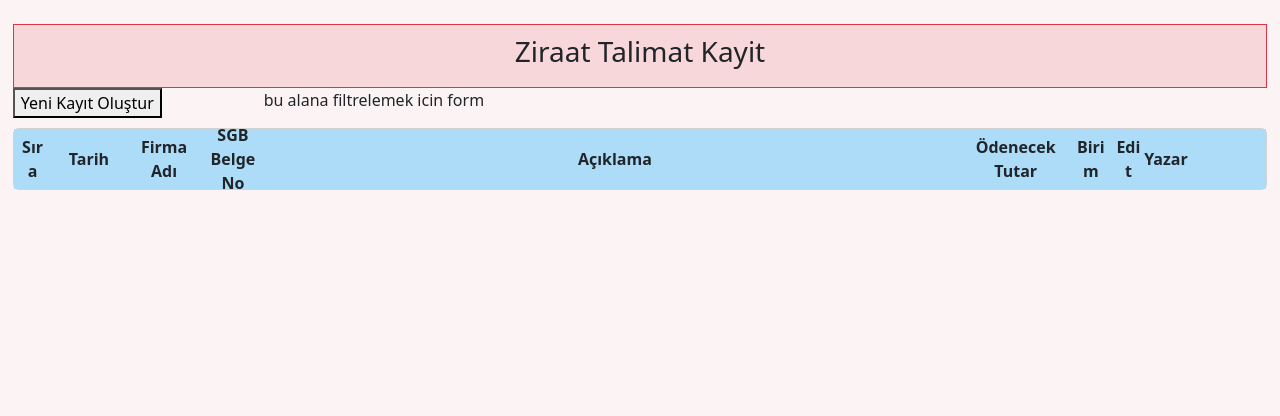
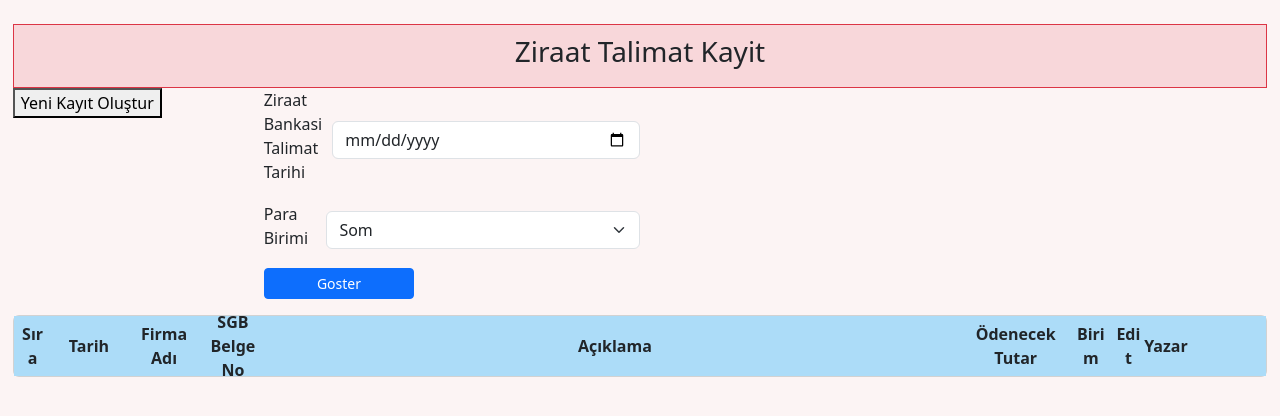
Before and after one commit to Yuziba/muhasebe03, a Django app: page /defter_ziraat in a window 1280 px wide. Shown: the part 56-472 px from the top of the page. Run offline with Django 4.2, Linux system fonts and the light colour scheme; some libraries are stand-ins or nearby versions.

Commit message:
zirat defter filtreleme eklendi

```diff
--- a/muhapp/templates/muhapp/defter_ziraat.html
+++ b/muhapp/templates/muhapp/defter_ziraat.html
@@ -14,6 +14,65 @@
 
     <div class="" style="display: flex;">
         <div style="width: 20%;"> <button id="openNewWindowZiraatButton">Yeni Kayıt Oluştur</button> </div>
+        <!-- ***********************Filtreleme******************* -->
+        <div style="width: 30%;">
+            <form action="{% url 'muhapp:filter_ziraat_list' %}" id="toplamTutarForm">
+                <div>
+                    <div class="" style="text-align:left; display: flex; align-items: center; padding-bottom:10px;">
+                        <label for="ziraattarih" class="form-label" style="width:20%; padding-right:10px;">Ziraat Bankasi Talimat Tarihi</label>
+                        <input type="date" class="form-control" id="ziraat_tarih_filter" name="ziraat_tarih_filter">
+                    </div>
+                    <div class="" style="text-align:left; display: flex; align-items: center; padding-bottom:10px;">
+                        <label for="ziraat_parabirimi" class="form-label" style="width:20%; padding-right:10px;">Para Birimi</label>
+                        <select class="form-select" id="ziraat_parabirimi_filter" name="ziraat_parabirimi_filter">
+                            <option value="Som">Som</option>
+                            <option value="Lira">Lira</option>
+                            <option value="Dolar">Dolar</option>
+                            <option value="Euro">Euro</option>
+                        </select>
+                    </div>
+                </div>
+                <button type="submit" class="btn btn-primary btn-sm" style="width: 40%; margin:auto" id="toplamodemetutar">Goster</button>
+            </form>
+        </div>
+
+
+        <script>
+            document.addEventListener('DOMContentLoaded', function () {
+                var form = document.getElementById('toplamTutarForm');
+
+                form.addEventListener('submit', function (event) {
+                    var ziraatTarihInput = document.getElementById('ziraat_tarih_filter');
+                    var parabirimiInput = document.getElementById('ziraat_parabirimi_filter');
+
+                    if (!ziraatTarihInput.value || !parabirimiInput.value) {
+                        alert('Lütfen tarih ve para birimi alanlarını doldurun!');
+                        event.preventDefault();  // Formun gönderilmesini engelle
+                    }
+                });
+            });
+        </script>
+
+        <!-- ***********************Filtreleme sonucunu gosterme******************* -->
+        <div style="width: 10%;"></div>
+        <div style="width: 40%; ">
+            {% if toplam_tutar %}
+    <div><h4>Toplam Tutar: {{ toplam_tutar|intcomma }}</h4></div>
+{% endif %}
+
+
+
+        </div>
+
+
+
+
+
+
+
+
+
+
             <script>
                 $(document).ready(function() {
                     $("#openNewWindowZiraatButton").click(function() {
@@ -43,7 +102,6 @@
 
 
 
-        <div style="width: 30%;"> <p>bu alana filtrelemek icin form</p> </div>
 
     </div>
     <!-- ----------------------------------------------------------------------------- Basliklar ----------------------------------------------------------------------- -->
--- a/muhapp/urls.py
+++ b/muhapp/urls.py
@@ -48,7 +48,11 @@ urlpatterns = [
 
     path('edit_onay_bilgi/<int:id>/', views.edit_onay_bilgi, name='edit_onay_bilgi'),
 
+    # defter kayit alaninda Fltreleme
     path('defter_onay_list/', views.filter_onay_list, name="filter_onay_list"),
+    path('ziraat_onay_list/', views.filter_ziraat_list, name="filter_ziraat_list"),
+
+
     path('deneme/',views.deneme, name="deneme"),
 
 ]
--- a/muhapp/views.py
+++ b/muhapp/views.py
@@ -135,14 +135,12 @@ class Demir_YF_Kayit_View(TemplateView):
     template_name = 'muhapp/defter_dbank_yf.html'
 # +++++++++++++++++++++++++++++++++++++++++++++++++++++++++++++++++++++++++++++++++++++++++++++++++++++++++++++++++++++++++++++++++++++++++++++++++++++++++++++++++
 # +++++++++++++++++++++++++++++++++++++++++++++++++++++++++++++++++++++++++++++++++++++++++++++++++++++++++++++++++++++++++++++++++++++++++++++++++++++++++++++++++
-# +++++++++++++++++++++++++++++++++++++++++++++++++++++++++++++++++++++++++++++++++++++++++++++++++++++++++++++++++++++++++++++++++++++++++++++++++++++++++++++++++
 # +++++++++++++++++++++++++++++++++++++++++++++++++++++++++++++++++++++++++++++++++++++++++++++++++++++++++++++++++++++++++++++++++++++++++++++++++++++++++++++++++     Register views:Yeni kayit butonu
 class Register_Onay_View(TemplateView):
     template_name = 'muhapp/register_onay.html'
 
 class Register_Ziraat_View(TemplateView):
     template_name = 'muhapp/register_ziraat.html'
-# +++++++++++++++++++++++++++++++++++++++++++++++++++++++++++++++++++++++++++++++++++++++++++++++++++++++++++++++++++++++++++++++++++++++++++++++++++++++++++++++++
 # +++++++++++++++++++++++++++++++++++++++++++++++++++++++++++++++++++++++++++++++++++++++++++++++++++++++++++++++++++++++++++++++++++++++++++++++++++++++++++++++++
 # +++++++++++++++++++++++++++++++++++++++++++++++++++++++++++++++++++++++++++++++++++++++++++++++++++++++++++++++++++++++++++++++++++++++++++++++++++++++++++++++++
 # +++++++++++++++++++++++++++++++++++++++++++++++++++++++++++++++++++++++++++++++++++++++++++++++++++++++++++++++++++++++++++++++++++++++++++++++++++++++++++++++++     Register views:Veritabanina kaydetme
@@ -193,9 +191,8 @@ def register_ziraat_dataBase_kayit(request):
         return render(request, 'muhapp/main.html')
 # +++++++++++++++++++++++++++++++++++++++++++++++++++++++++++++++++++++++++++++++++++++++++++++++++++++++++++++++++++++++++++++++++++++++++++++++++++++++++++++++++
 # +++++++++++++++++++++++++++++++++++++++++++++++++++++++++++++++++++++++++++++++++++++++++++++++++++++++++++++++++++++++++++++++++++++++++++++++++++++++++++++++++
-# +++++++++++++++++++++++++++++++++++++++++++++++++++++++++++++++++++++++++++++++++++++++++++++++++++++++++++++++++++++++++++++++++++++++++++++++++++++++++++++++++
 # +++++++++++++++++++++++++++++++++++++++++++++++++++++++++++++++++++++++++++++++++++++++++++++++++++++++++++++++++++++++++++++++++++++++++++++++++++++++++++++++++     Kaydedilen defter bilgilerini gosterme
-#------------------------------------------------------------------------------------------------------------- Onay Defteri sayfasinda bilgileri gostermek icin
+
 def defter_onay_list_view(request):
     defter_onay_list = models.OnayRegisterModel.objects.all()
     defter_onay_list = {"defter_onay_list":defter_onay_list}
@@ -247,7 +244,11 @@ def edit_onay_bilgi(request, id):
 
 
 
-#--------------------------------------------------------------------------------------------------- belirli bi tarhteki toplam odeme tutarini gosterme
+# +++++++++++++++++++++++++++++++++++++++++++++++++++++++++++++++++++++++++++++++++++++++++++++++++++++++++++++++++++++++++++++++++++++++++++++++++++++++++++++++++
+# +++++++++++++++++++++++++++++++++++++++++++++++++++++++++++++++++++++++++++++++++++++++++++++++++++++++++++++++++++++++++++++++++++++++++++++++++++++++++++++++++
+# +++++++++++++++++++++++++++++++++++++++++++++++++++++++++++++++++++++++++++++++++++++++++++++++++++++++++++++++++++++++++++++++++++++++++++++++++++++++++++++++++
+# +++++++++++++++++++++++++++++++++++++++++++++++++++++++++++++++++++++++++++++++++++++++++++++++++++++++++++++++++++++++++++++++++++++++++++++++++++++++++++++++++     Defter bilgileri ekrani filtreleme
+# --- Onay
 def filter_onay_list(request):
     onay_tarih = request.GET.get('onay_tarih_filter')
     onay_parabirimi = request.GET.get('onay_parabirimi_filter')
@@ -262,6 +263,19 @@ def filter_onay_list(request):
     }
 
     return render(request, 'muhapp/defter_onay_list.html', context)
+
+# --- Ziraat
+def filter_ziraat_list(request):
+    ziraat_tarih = request.GET.get('ziraat_tarih_filter') #defter_ziraat htmlde input un nama alani
+    ziraat_parabirimi = request.GET.get('ziraat_parabirimi_filter')
+    my_ziraat_fltered_data = models.ZiraatRegisterModel.objects.filter(ziraat_tarih=ziraat_tarih, ziraat_para_birimi=ziraat_parabirimi) #modeldeki ziraat para birimi: burdaki dagisken olan zirat para birimi
+    ziraat_toplam_tutar = models.ZiraatRegisterModel.objects.filter(ziraat_tarih=ziraat_tarih).aggregate(ziraat_toplam_tutar=Sum('ziraat_tutar'))['ziraat_toplam_tutar']
+    context = {
+        'filtered_data': my_ziraat_fltered_data,
+        'toplam_tutar': ziraat_toplam_tutar #burdaki toplam_tutar ile htmlde jinja ile degeri alabiliriz
+    }
+    return render(request, 'muhapp/defter_ziraat.html', context)
+
 
 #--------------------------------------------------------------------------------------------------- o gunku  toplam odeme tutarini anasayfada gosterme
 
```
Also changed, not shown: db.sqlite3.
